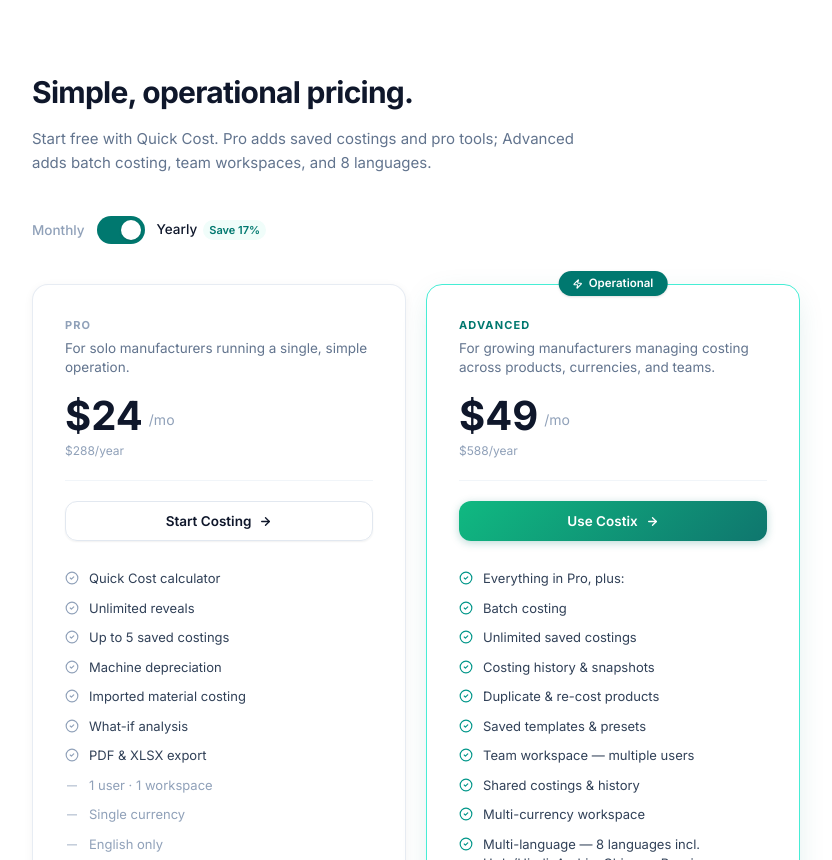
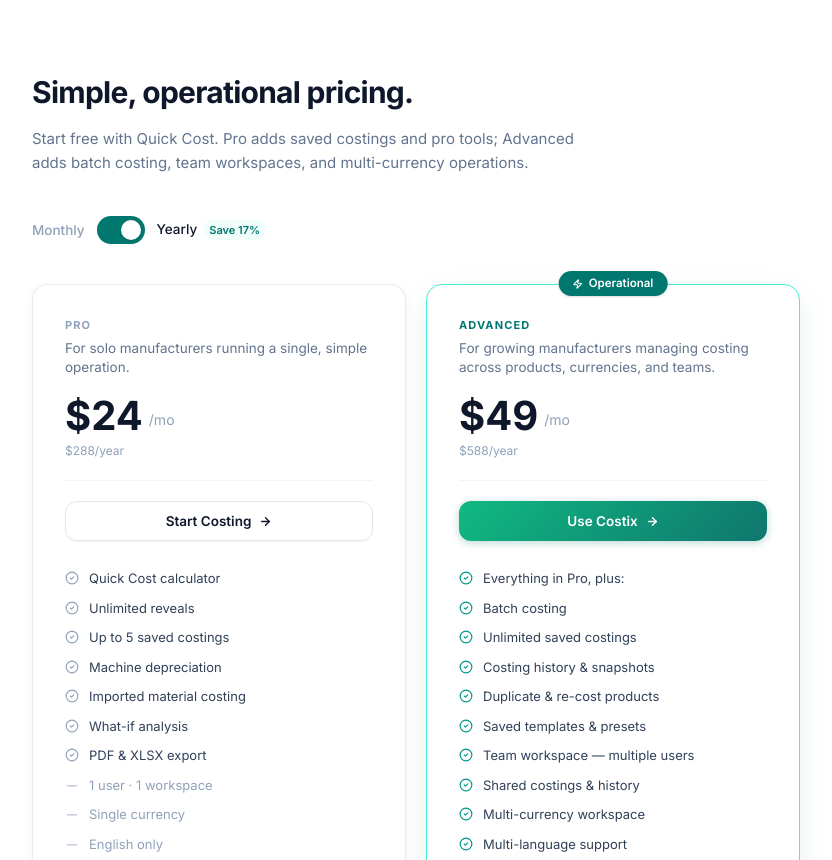
Before and after one commit to essa-zahid/costix, a Next.js app: page / in a window 1280 px wide. Shown: the part 1940-2800 px from the top of the page, without its empty margins (8-840 px from the left). Built offline with nearby package versions, Linux system fonts and the light colour scheme; no server answers.

Commit message:
Update page.tsx

```diff
--- a/app/page.tsx
+++ b/app/page.tsx
@@ -578,7 +578,7 @@
   'Team workspace — multiple users',
   'Shared costings & history',
   'Multi-currency workspace',
-  'Multi-language — 8 languages incl. Urdu/Hindi, Arabic, Chinese, Russian, Spanish, Portuguese, French',
+  'Multi-language support',
   'Priority support',
 ] as const;
 
@@ -621,7 +621,7 @@
               Simple, operational pricing.
             </h2>
             <p className="text-[15px] text-slate-500 leading-relaxed">
-              Start free with Quick Cost. Pro adds saved costings and pro tools; Advanced adds batch costing, team workspaces, and 8 languages.
+              Start free with Quick Cost. Pro adds saved costings and pro tools; Advanced adds batch costing, team workspaces, and multi-currency operations.
             </p>
           </div>
         </FadeIn>
```
